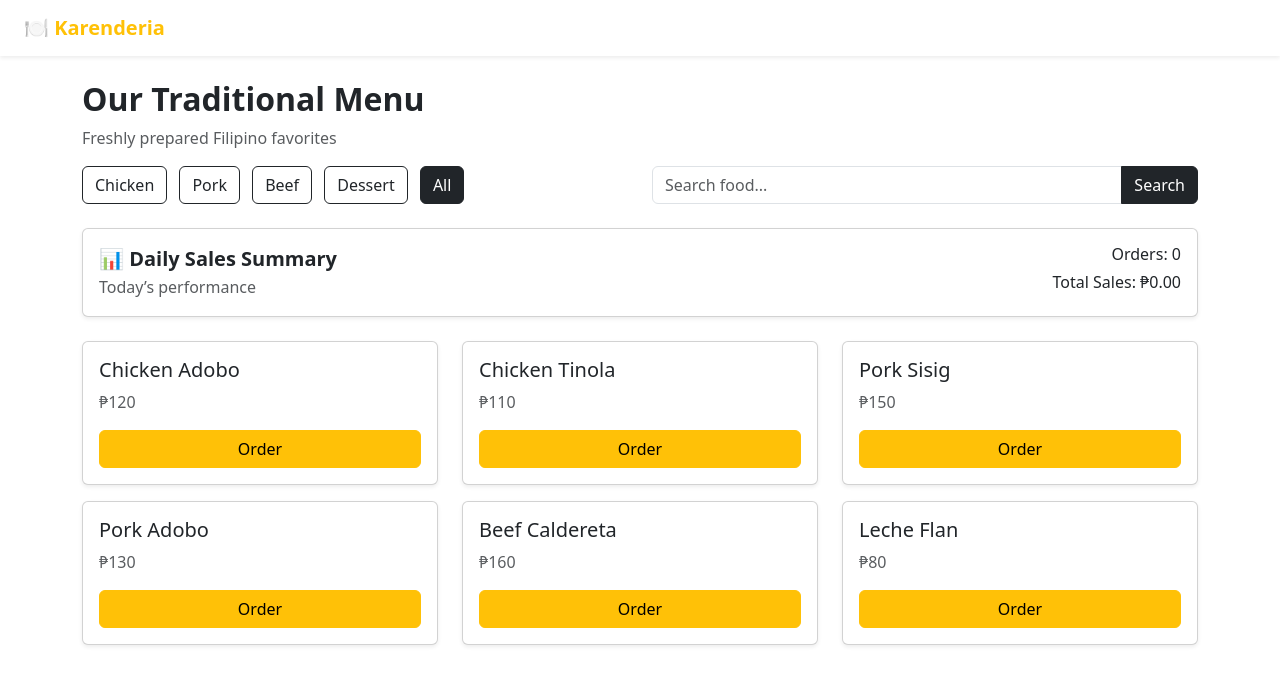
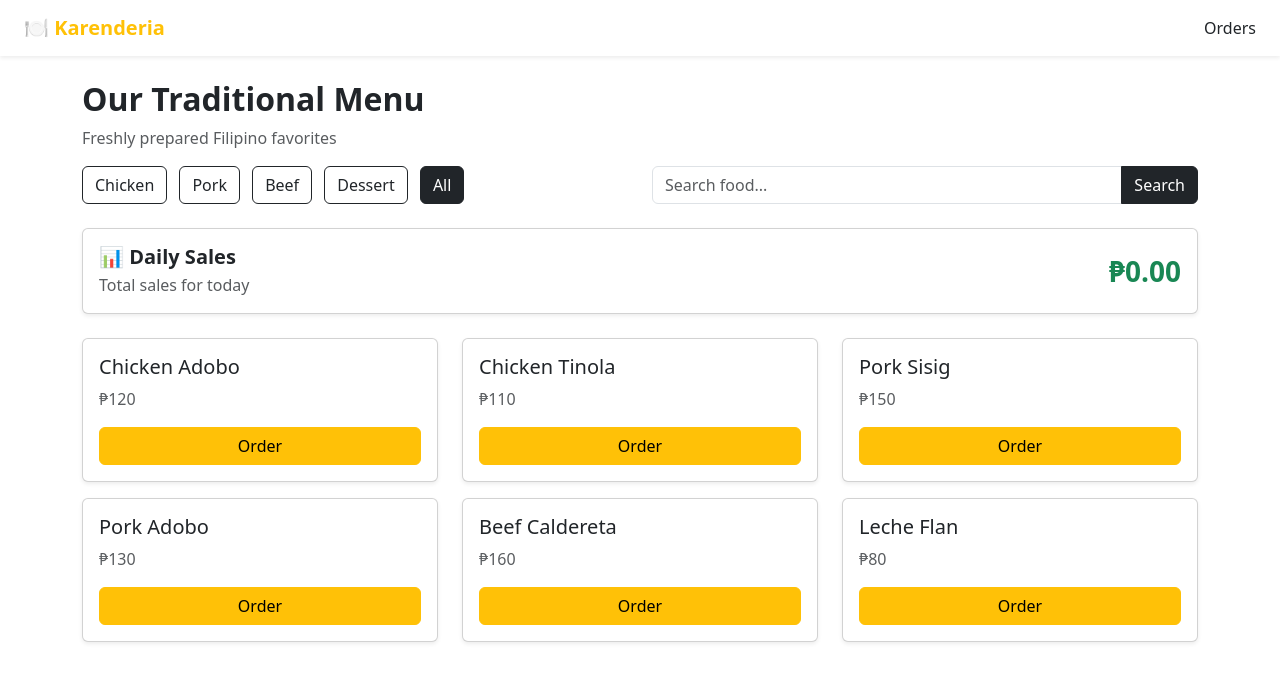
Before and after one commit to coycoyyiee143/Karenderia-Web-App, a plain HTML site: page src/index.html in a window 1280 px wide. Drawn offline with nearby package versions, Linux system fonts and the light colour scheme.

Commit message:
Add Daily Sales

```diff
--- a/src/index.html
+++ b/src/index.html
@@ -8,15 +8,17 @@
 </head>
 <body>
 
+<!-- NAVBAR -->
 <nav class="navbar navbar-light bg-white shadow-sm px-4">
   <a class="navbar-brand fw-bold text-warning">🍽 Karenderia</a>
+  <a href="OrderManagement.html" class="text-dark text-decoration-none">Orders</a>
 </nav>
 
 <div class="container my-4">
   <h2 class="fw-bold">Our Traditional Menu</h2>
   <p class="text-muted">Freshly prepared Filipino favorites</p>
 
-  <!-- Filters -->
+  <!-- FILTERS -->
   <div class="row mb-3">
     <div class="col-md-6 mb-2">
       <button class="btn btn-outline-dark me-2" onclick="filterMenu('chicken')">Chicken</button>
@@ -26,7 +28,7 @@
       <button class="btn btn-dark" onclick="filterMenu('all')">All</button>
     </div>
 
-    <!-- Search -->
+    <!-- SEARCH -->
     <div class="col-md-6">
       <div class="input-group">
         <input type="text" id="searchInput" class="form-control" placeholder="Search food...">
@@ -35,25 +37,24 @@
     </div>
   </div>
 
-  <!-- Daily Sales Summary -->
+  <!-- DAILY SALES -->
   <div class="row mb-4">
-    <div class="col-md-12">
+    <div class="col-12">
       <div class="card shadow-sm">
         <div class="card-body d-flex justify-content-between align-items-center">
           <div>
-            <h5 class="fw-bold mb-1">📊 Daily Sales Summary</h5>
-            <p class="mb-0 text-muted">Today’s performance</p>
+            <h5 class="fw-bold mb-1">📊 Daily Sales</h5>
+            <p class="text-muted mb-0">Total sales for today</p>
           </div>
-          <div class="text-end">
-            <h6>Orders: <span id="orderCount">0</span></h6>
-            <h6>Total Sales: ₱<span id="totalSales">0.00</span></h6>
-          </div>
+          <h3 class="fw-bold text-success mb-0">
+            ₱<span id="dailySales">0.00</span>
+          </h3>
         </div>
       </div>
     </div>
   </div>
 
-  <!-- Menu -->
+  <!-- MENU LIST -->
   <div class="row" id="menu-list"></div>
 </div>
 
```
